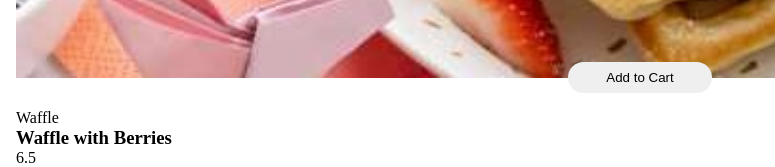
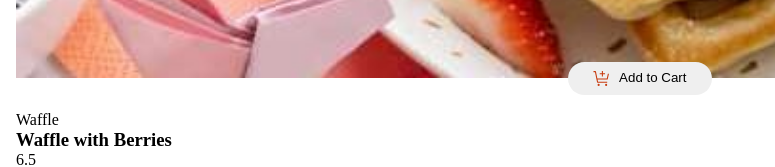
Before and after one commit to vishalicious213/product-list-with-cart, a plain HTML site: page index.html in a window 1280 px wide. Shown: the part 790-957 px from the top of the page, 0-775 px from the left. Drawn offline with Linux system fonts and the light colour scheme.

Commit message:
added cart image to .dessert-item button

```diff
--- a/index.css
+++ b/index.css
@@ -41,6 +41,12 @@ body {
     align-self: center;
 }
 
+.dessert-item button img {
+    width: 1.1rem;
+    margin-right: .5rem;
+    vertical-align: middle;
+}
+
 .itemButtons {
     display: flex;
     justify-content: space-between;
--- a/index.js
+++ b/index.js
@@ -40,7 +40,7 @@ function renderDesserts() {
     const dessertsToRender = desserts.map(dessert => `
         <section class="dessert-item">
             <img src=${dessert.image.mobile}>
-            <button id="btn-${dessert.id}">Add to Cart</button>
+            <button id="btn-${dessert.id}"><img src="/img/icon-add-to-cart.svg">Add to Cart</button>
             <p>${dessert.category}</p>
             <h3>${dessert.name}</h3>
             <p>${dessert.price}</p>
```
